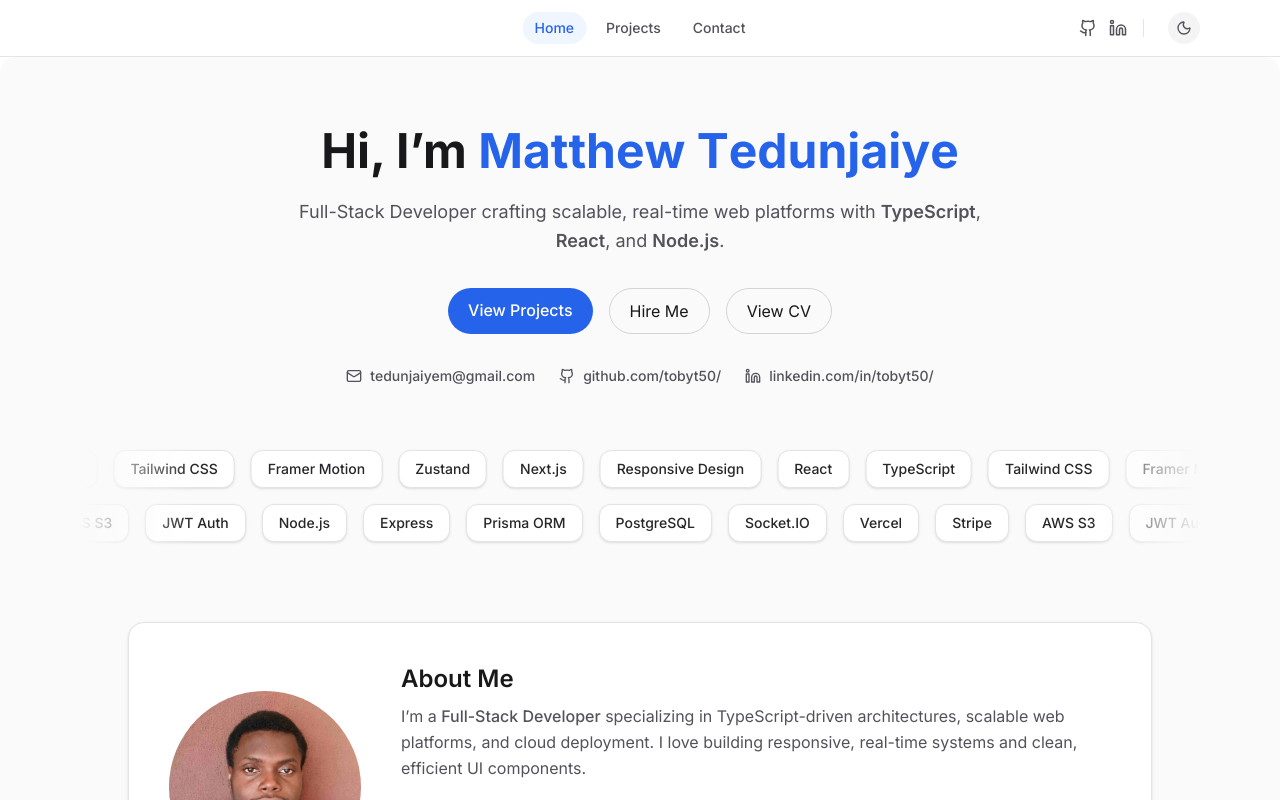
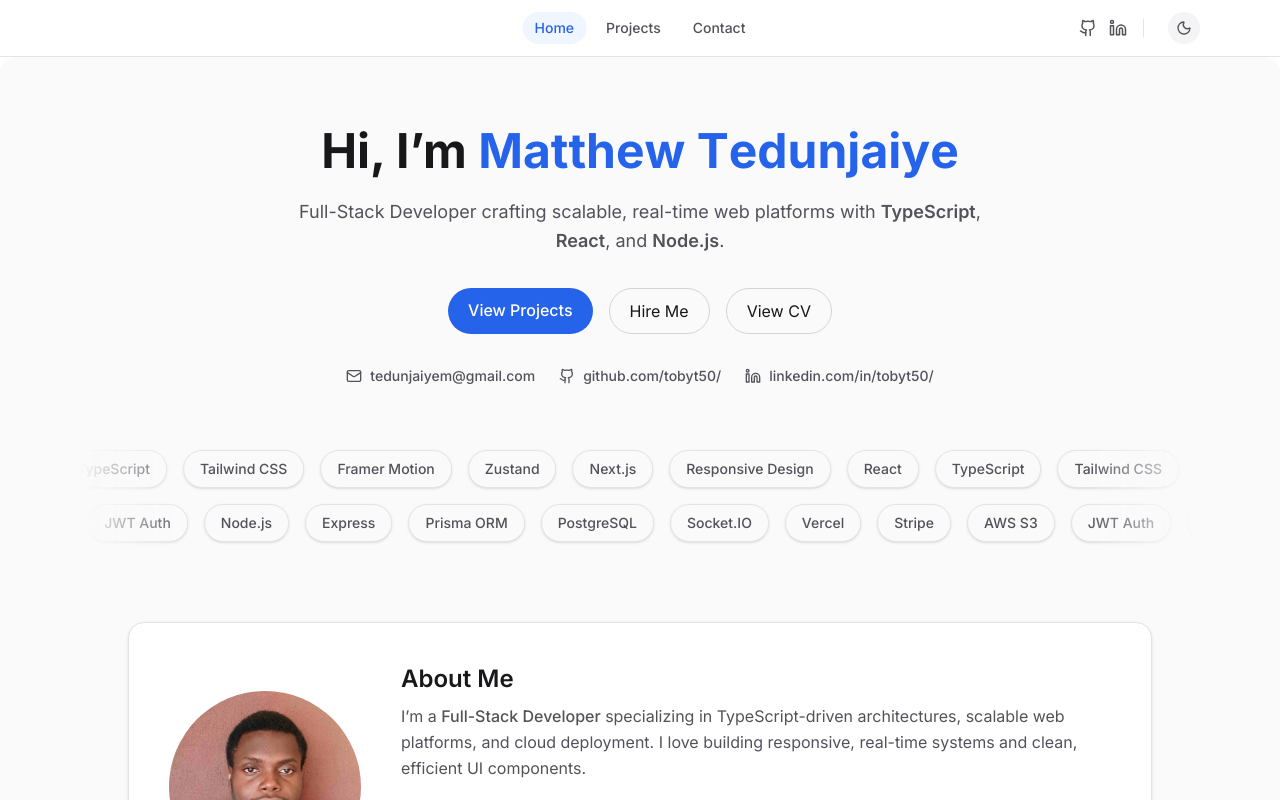
Before and after one commit to tobyt50/portfolio, a React (Vite) app: page / in a window 1280 px wide. Shown: the top 800 px of the page. Built offline with nearby package versions, Linux system fonts and the light colour scheme.

Commit message:
fix(ui): improve dark mode contrast for marquee and contact inputs

```diff
--- a/src/pages/Contact.tsx
+++ b/src/pages/Contact.tsx
@@ -71,7 +71,7 @@ export const Contact = () => {
 
         {/* Quick Copy Email Section */}
         <div className="mt-6 inline-flex items-center gap-2 bg-white dark:bg-black border border-gray-200 dark:border-gray-800 rounded-full pl-4 pr-1.5 py-1.5 shadow-sm">
-          <span className="text-sm font-medium text-gray-900 dark:text-white select-all">
+          <span className="text-sm font-medium text-gray-800 dark:text-gray-800 select-all">
             {emailRef.current}
           </span>
           <button
@@ -127,7 +127,7 @@ export const Contact = () => {
               required
               value={form.name}
               onChange={handleChange}
-              className="w-full rounded-lg border border-gray-300 dark:border-gray-700 bg-white dark:bg-gray-950 px-4 py-2 text-gray-900 dark:text-white focus:outline-none focus:ring-2 focus:ring-primary-500"
+              className="w-full rounded-lg border border-gray-300 dark:border-gray-700 bg-white dark:bg-gray-950 px-4 py-2 text-gray-800 dark:text-gray-800 focus:outline-none focus:ring-2 focus:ring-primary-500"
             />
           </div>
 
@@ -145,7 +145,7 @@ export const Contact = () => {
               required
               value={form.email}
               onChange={handleChange}
-              className="w-full rounded-lg border border-gray-300 dark:border-gray-700 bg-white dark:bg-gray-950 px-4 py-2 text-gray-900 dark:text-white focus:outline-none focus:ring-2 focus:ring-primary-500"
+              className="w-full rounded-lg border border-gray-300 dark:border-gray-700 bg-white dark:bg-gray-950 px-4 py-2 text-gray-800 dark:text-gray-800 focus:outline-none focus:ring-2 focus:ring-primary-500"
             />
           </div>
 
@@ -163,7 +163,7 @@ export const Contact = () => {
               required
               value={form.message}
               onChange={handleChange}
-              className="w-full rounded-lg border border-gray-300 dark:border-gray-700 bg-white dark:bg-gray-950 px-4 py-2 text-gray-900 dark:text-white focus:outline-none focus:ring-2 focus:ring-primary-500 resize-none"
+              className="w-full rounded-lg border border-gray-300 dark:border-gray-700 bg-white dark:bg-gray-950 px-4 py-2 text-gray-800 dark:text-gray-800 focus:outline-none focus:ring-2 focus:ring-primary-500 resize-none"
             ></textarea>
           </div>
 
--- a/src/pages/Home.tsx
+++ b/src/pages/Home.tsx
@@ -97,17 +97,17 @@ export const Home = () => {
           WebkitMaskImage: "linear-gradient(to right, transparent, black 10%, black 90%, transparent)"
         }}
       >
-        {/* Row 1: Scrolling Left (Slower speed: 50s) */}
+        {/* Row 1: Scrolling Left */}
         <div className="flex w-max">
           <motion.div
             animate={{ x: ["0%", "-50%"] }}
-            transition={{ repeat: Infinity, ease: "linear", duration: 50 }}
+            transition={{ repeat: Infinity, ease: "linear", duration: 80 }}
             className="flex gap-4 px-2"
           >
             {frontendSkills.map((tech, index) => (
               <span
                 key={`row1-${index}`}
-                className="px-4 py-2 rounded-xl border border-gray-200 dark:border-gray-700 bg-white dark:bg-gray-900 text-gray-800 dark:text-white font-medium text-sm whitespace-nowrap shadow-sm"
+                className="px-4 py-2 rounded-full border border-gray-200 dark:border-gray-600 bg-gray-50 dark:bg-gray-700 text-gray-600 dark:text-gray-800 font-medium text-sm whitespace-nowrap shadow-sm"
               >
                 {tech}
               </span>
@@ -115,17 +115,17 @@ export const Home = () => {
           </motion.div>
         </div>
 
-        {/* Row 2: Scrolling Right (Fixed logic, Slower speed: 60s) */}
+        {/* Row 2: Scrolling Right */}
         <div className="flex w-max">
           <motion.div
             animate={{ x: ["-50%", "0%"] }}
-            transition={{ repeat: Infinity, ease: "linear", duration: 60 }}
+            transition={{ repeat: Infinity, ease: "linear", duration: 90 }}
             className="flex gap-4 px-2"
           >
             {backendCloudSkills.map((tech, index) => (
               <span
                 key={`row2-${index}`}
-                className="px-4 py-2 rounded-xl border border-gray-200 dark:border-gray-700 bg-white dark:bg-gray-900 text-gray-800 dark:text-white font-medium text-sm whitespace-nowrap shadow-sm"
+                className="px-4 py-2 rounded-full border border-gray-200 dark:border-gray-600 bg-gray-50 dark:bg-gray-700 text-gray-600 dark:text-gray-800 font-medium text-sm whitespace-nowrap shadow-sm"
               >
                 {tech}
               </span>
```
Also changed, not shown: 1 other file (tests, documents, lock files or other folders).
